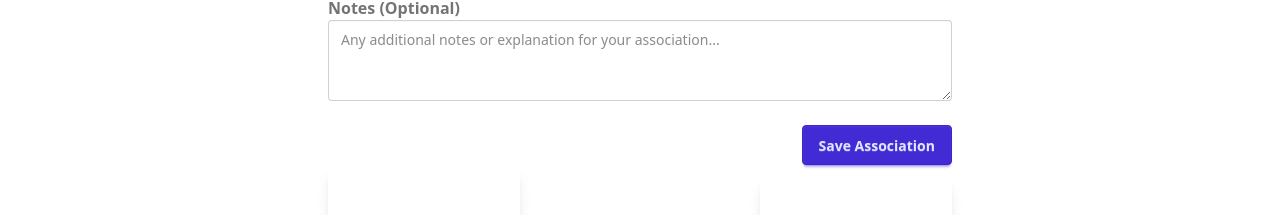
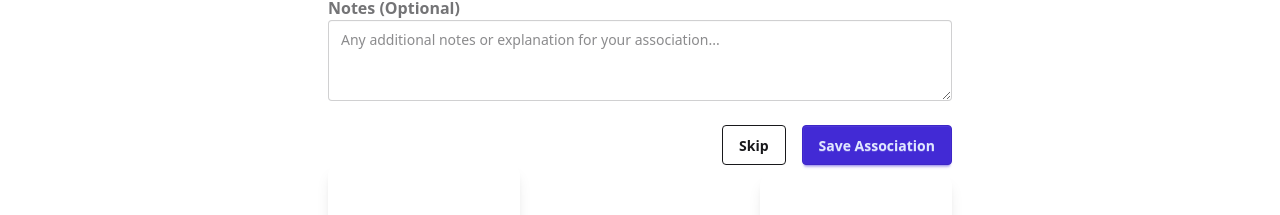
Before and after one commit to koljapluemer/know-every-year, a Vue app: page /practice in a window 1280 px wide. Shown: the part 440-655 px from the top of the page. Built offline with nearby package versions, Linux system fonts and the light colour scheme.

Commit message:
add skip button for addin associations

```diff
--- a/src/components/NumberPegFormControl.vue
+++ b/src/components/NumberPegFormControl.vue
@@ -7,6 +7,7 @@
     :secondDigitAssociation="secondDigitAssociation"
     :prefillData="prefillData"
     @save="handleSave"
+    @skip="handleSkip"
   />
 </template>
 
@@ -25,6 +26,7 @@ interface Props {
 const props = defineProps<Props>()
 const emit = defineEmits<{
   saved: []
+  skipped: []
 }>()
 
 const digitAssociationStore = useDigitAssociationStore()
@@ -54,4 +56,8 @@ const handleSave = (association: { word: string; notes?: string }) => {
   success(`Association for ${props.number} saved successfully!`)
   emit('saved')
 }
+
+const handleSkip = () => {
+  emit('skipped')
+}
 </script>
--- a/src/components/NumberPegFormRender.vue
+++ b/src/components/NumberPegFormRender.vue
@@ -28,7 +28,10 @@
                     class="textarea textarea-bordered w-full" rows="3"></textarea>
             </div>
 
-            <div class="flex justify-end">
+            <div class="flex justify-end gap-4">
+                <button type="button" @click="handleSkip" class="btn btn-outline">
+                    Skip
+                </button>
                 <button type="submit" class="btn btn-primary">
                     Save Association
                 </button>
@@ -142,6 +145,7 @@ interface Props {
 const props = defineProps<Props>()
 const emit = defineEmits<{
     save: [{ word: string; notes?: string }]
+    skip: []
 }>()
 
 const digitAssociationStore = useDigitAssociationStore()
@@ -180,4 +184,8 @@ const handleSubmit = () => {
         form.notes = ''
     }
 }
+
+const handleSkip = () => {
+    emit('skip')
+}
 </script>
--- a/src/components/QueueControl.vue
+++ b/src/components/QueueControl.vue
@@ -27,6 +27,7 @@
   <NumberPegFormControl
     :number="currentExercise!.identifier"
     @saved="loadNextExercise"
+    @skipped="loadNextExercise"
     v-else-if="isCreatePegExercise"
   />
 
```
